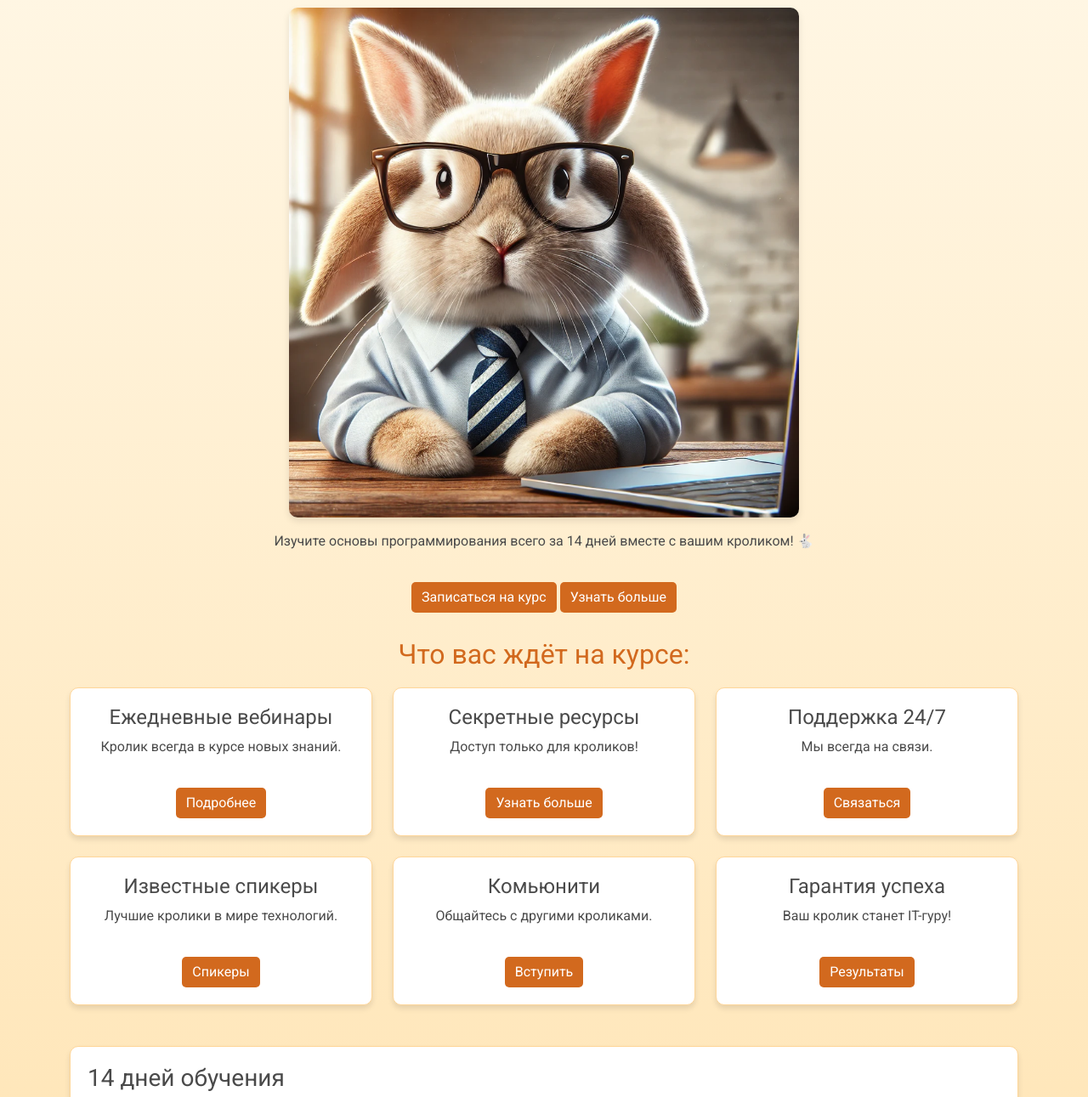
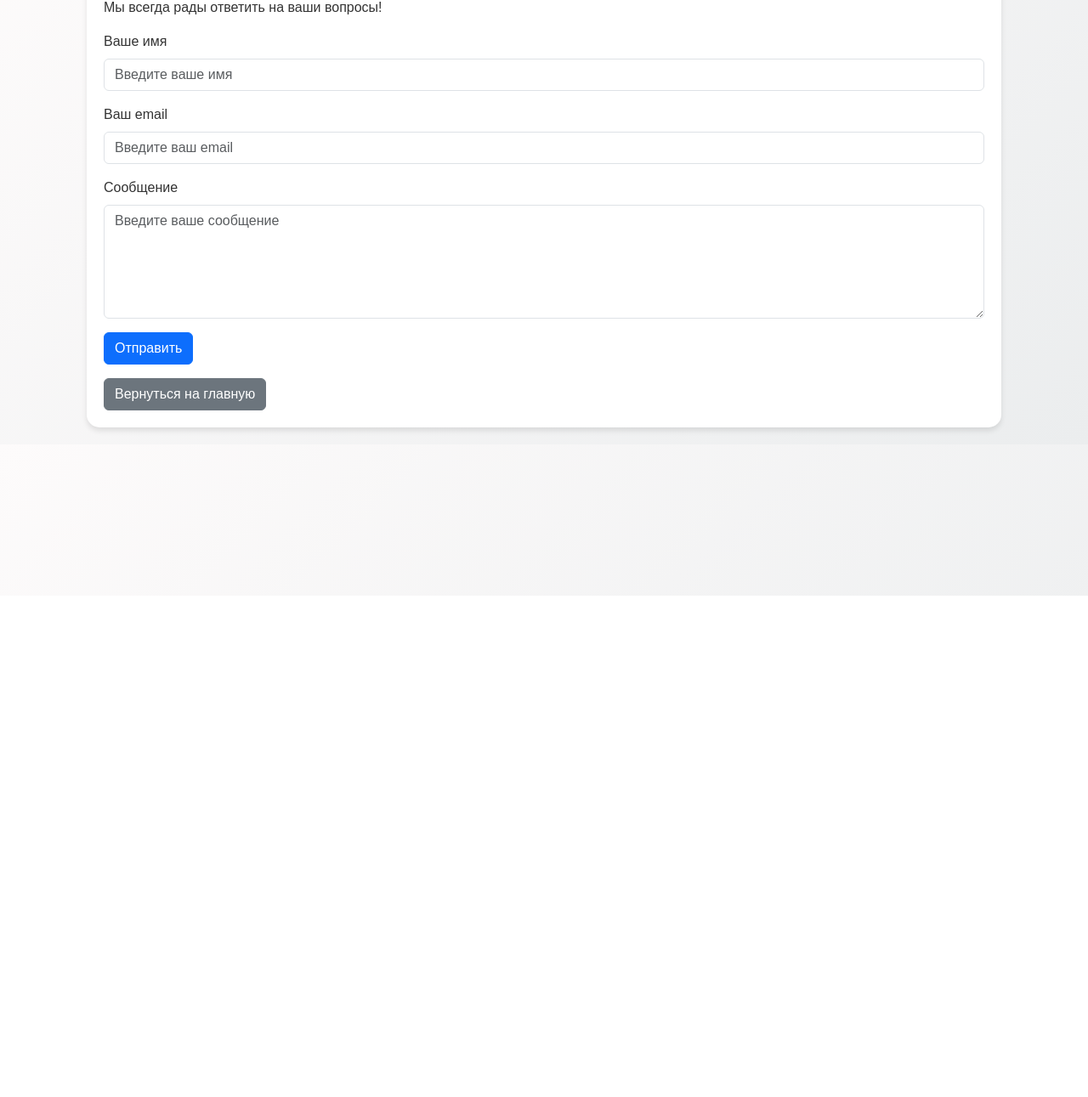
Before and after one commit to weld9n/Rabbit-course-by-weld9n, a plain HTML site: page index.html in a window 1280 px wide. Shown: the part 99-1390 px from the top of the page at 85% size. After the commit the page ends 800 px from the top, so only its background shows below. Drawn offline with nearby package versions, Linux system fonts and the light colour scheme.

Commit message:
Update index.html

```diff
--- a/index.html
+++ b/index.html
@@ -3,149 +3,46 @@
 <head>
     <meta charset="UTF-8">
     <meta name="viewport" content="width=device-width, initial-scale=1.0">
-    <title>Курс для кроликов</title>
-    <link href="https://cdn.jsdelivr.net/npm/bootstrap@5.3.0-alpha1/dist/css/bootstrap.min.css" rel="stylesheet">
+    <title>Contact Us</title>
+    <link href="https://cdn.jsdelivr.net/npm/bootstrap@5.3.0/dist/css/bootstrap.min.css" rel="stylesheet">
     <style>
-        @import url('https://fonts.googleapis.com/css2?family=Roboto:wght@400;700&display=swap');
-
         body {
-            font-family: 'Roboto', sans-serif;
-            background: linear-gradient(to bottom, #fff7e6, #ffe4b3);
-            color: #4a4a4a;
-            padding: 20px;
+            font-family: 'Arial', sans-serif;
+            background: linear-gradient(135deg, #fdfbfb, #ebedee);
+            color: #333;
         }
-        .header {
-            text-align: center;
-            margin-bottom: 40px;
-        }
-        .header h1 {
-            font-size: 2.5rem;
-            color: #d2691e;
-        }
-        .description {
-            text-align: center;
-            margin-bottom: 30px;
-        }
-        .image-placeholder {
-            width: 100%;
-            max-width: 600px;
-            height: auto;
-            border-radius: 10px;
-            box-shadow: 0 4px 8px rgba(0, 0, 0, 0.1);
-        }
-        .benefits {
-            margin-top: 30px;
-        }
-        .benefits h2 {
-            text-align: center;
-            margin-bottom: 20px;
-            color: #d2691e;
-        }
-        .benefit-card {
-            background-color: #fff;
-            border: 1px solid #ffd699;
-            border-radius: 10px;
-            padding: 20px;
-            text-align: center;
-            box-shadow: 0 4px 6px rgba(0, 0, 0, 0.1);
-            transition: transform 0.3s;
-        }
-        .benefit-card:hover {
-            transform: translateY(-5px);
-        }
-        .schedule {
-            margin-top: 40px;
+        .content {
             padding: 20px;
             background-color: #fff;
-            border: 1px solid #ffd699;
-            border-radius: 10px;
+            border-radius: 15px;
             box-shadow: 0 4px 6px rgba(0, 0, 0, 0.1);
-        }
-        .btn-custom {
-            margin-top: 20px;
-            background-color: #d2691e;
-            color: #fff;
-            border-radius: 5px;
-            border: none;
-            transition: background-color 0.3s;
-        }
-        .btn-custom:hover {
-            background-color: #a0522d;
+            margin: 20px;
         }
     </style>
 </head>
 <body>
     <div class="container">
-        <div class="header">
-            <h1>Уникальный курс для домашних кроликов</h1>
-        </div>
-
-        <div class="description">
-            <img src="A_realistic_depiction_of_a_rabbit_wearing_glasses_.png" alt="Кролик с ноутбуком" class="image-placeholder">
-            <p class="mt-3">Изучите основы программирования всего за 14 дней вместе с вашим кроликом! 🐇</p>
-            <button class="btn btn-custom">Записаться на курс</button>
-            <button class="btn btn-custom">Узнать больше</button>
-        </div>
-
-        <div class="benefits">
-            <h2>Что вас ждёт на курсе:</h2>
-            <div class="row g-4">
-                <div class="col-md-4">
-                    <div class="benefit-card">
-                        <h4>Ежедневные вебинары</h4>
-                        <p>Кролик всегда в курсе новых знаний.</p>
-                        <button class="btn btn-custom">Подробнее</button>
-                    </div>
+        <div class="content">
+            <h1>Свяжитесь с нами</h1>
+            <p>Мы всегда рады ответить на ваши вопросы!</p>
+            <form>
+                <div class="mb-3">
+                    <label for="name" class="form-label">Ваше имя</label>
+                    <input type="text" class="form-control" id="name" placeholder="Введите ваше имя">
                 </div>
-                <div class="col-md-4">
-                    <div class="benefit-card">
-                        <h4>Секретные ресурсы</h4>
-                        <p>Доступ только для кроликов!</p>
-                        <button class="btn btn-custom">Узнать больше</button>
-                    </div>
+                <div class="mb-3">
+                    <label for="email" class="form-label">Ваш email</label>
+                    <input type="email" class="form-control" id="email" placeholder="Введите ваш email">
                 </div>
-                <div class="col-md-4">
-                    <div class="benefit-card">
-                        <h4>Поддержка 24/7</h4>
-                        <p>Мы всегда на связи.</p>
-                        <button class="btn btn-custom">Связаться</button>
-</div>
+                <div class="mb-3">
+                    <label for="message" class="form-label">Сообщение</label>
+                    <textarea class="form-control" id="message" rows="5" placeholder="Введите ваше сообщение"></textarea>
                 </div>
-                <div class="col-md-4">
-                    <div class="benefit-card">
-                        <h4>Известные спикеры</h4>
-                        <p>Лучшие кролики в мире технологий.</p>
-                        <button class="btn btn-custom">Спикеры</button>
-                    </div>
-                </div>
-                <div class="col-md-4">
-                    <div class="benefit-card">
-                        <h4>Комьюнити</h4>
-                        <p>Общайтесь с другими кроликами.</p>
-                        <button class="btn btn-custom">Вступить</button>
-                    </div>
-                </div>
-                <div class="col-md-4">
-                    <div class="benefit-card">
-                        <h4>Гарантия успеха</h4>
-                        <p>Ваш кролик станет IT-гуру!</p>
-                        <button class="btn btn-custom">Результаты</button>
-                    </div>
-                </div>
-            </div>
-        </div>
-
-        <div class="schedule mt-5">
-            <h3>14 дней обучения</h3>
-            <p>Каждый день ваш кролик будет погружаться в новый аспект программирования: от основ Python до создания своего первого приложения.</p>
-            <button class="btn btn-custom">Подробнее о расписании</button>
-        </div>
-
-        <div class="mt-5 text-center">
-            <button class="btn btn-custom">Начать бесплатно</button>
-            <button class="btn btn-custom">Связаться с нами</button>
+                <button type="submit" class="btn btn-primary">Отправить</button>
+            </form>
+            <a href="index.html" class="btn btn-secondary mt-3">Вернуться на главную</a>
         </div>
     </div>
-    <script src="https://cdn.jsdelivr.net/npm/bootstrap@5.3.0-alpha1/dist/js/bootstrap.bundle.min.js"></script>
+    <script src="https://cdn.jsdelivr.net/npm/bootstrap@5.3.0/dist/js/bootstrap.bundle.min.js"></script>
 </body>
 </html>
```
